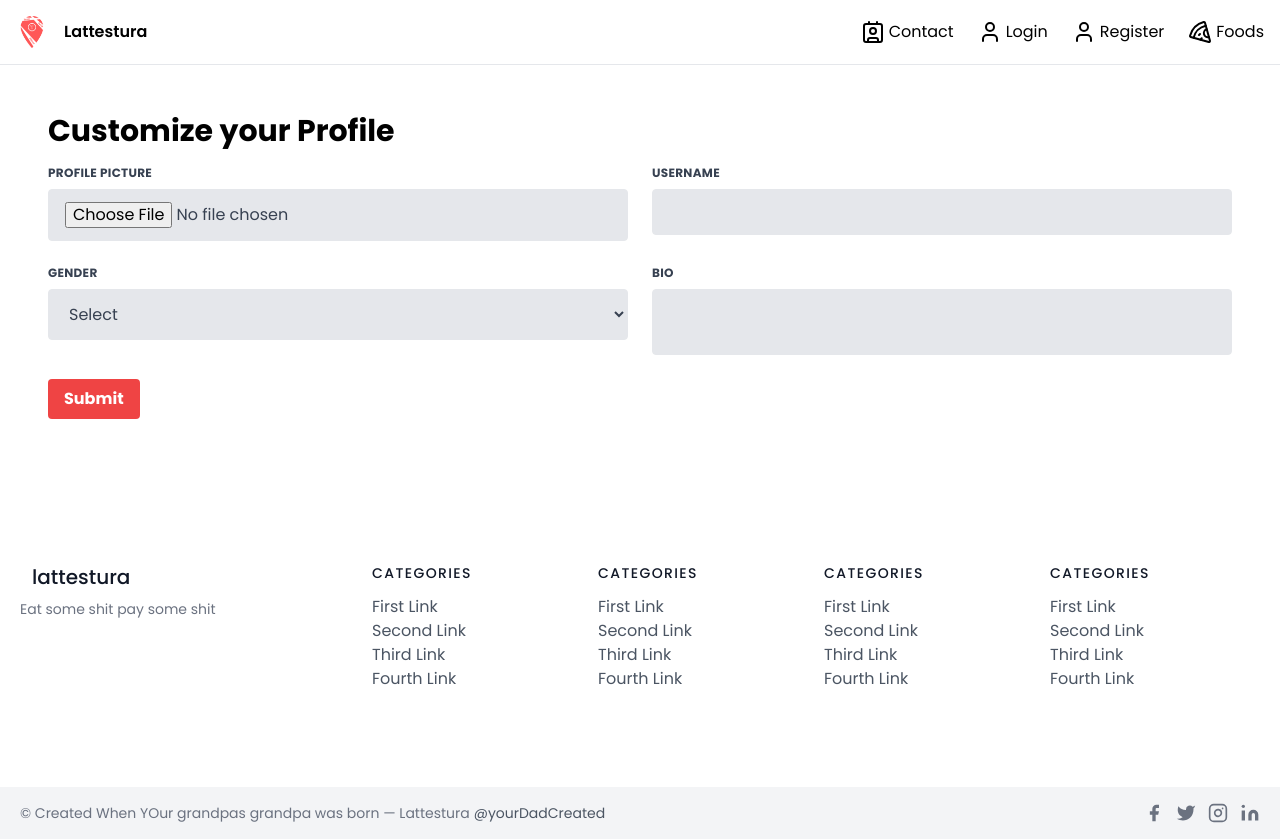
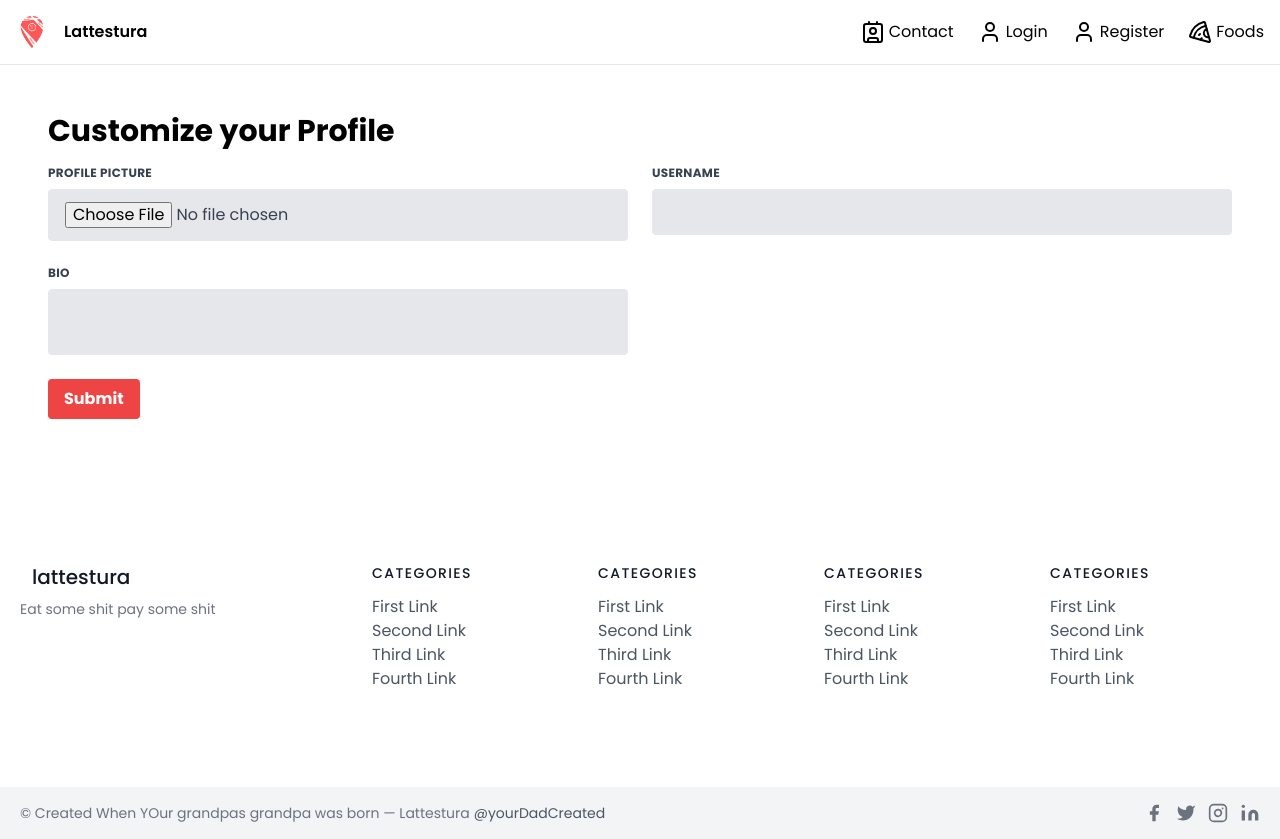
Before and after one commit to tasin-dev-pro/jsm_contest_fr_1, a React (Vite) app: page /onboarding in a window 1280 px wide. Built offline with nearby package versions, Linux system fonts and the light colour scheme; no server answers.

Commit message:
oboarding

```diff
--- a/src/components/Onboarding.jsx
+++ b/src/components/Onboarding.jsx
@@ -4,8 +4,7 @@ import { UserContext } from '../UserContext';
 function OnboardingPage() {
   const { responseImg, setResponseImg } = useContext(UserContext);
   const [profilePicture, setProfilePicture] = useState(null);
-  const [username, setUsername] = useState('');
-  const [gender, setGender] = useState('');
+  const [username, setUsername] = useState('')
   const [bio, setBio] = useState('');
 
   const handleSubmit = async (e) => {
@@ -32,7 +31,7 @@ function OnboardingPage() {
       console.error('Error uploading to Cloudinary:', error);
     }
 
-    console.log('Form submitted:', { profilePicture, username, gender, bio });
+    console.log('Form submitted:', { profilePicture, username, bio });
   };
 
   useEffect(() => {
@@ -82,25 +81,6 @@ function OnboardingPage() {
           </div>
         </div>
         <div className="flex flex-wrap -mx-3 mb-6">
-          <div className="w-full md:w-1/2 px-3 mb-6 md:mb-0">
-            <label
-              className="block uppercase tracking-wide text-gray-700 text-xs font-bold mb-2"
-              htmlFor="gender"
-            >
-              Gender
-            </label>
-            <select
-              className="block w-full bg-gray-200 text-gray-700 border border-gray-200 rounded py-3 px-4 leading-tight focus:outline-none focus:bg-white"
-              id="gender"
-              value={gender}
-              onChange={(e) => setGender(e.target.value)}
-            >
-              <option value="">Select</option>
-              <option value="male">Male</option>
-              <option value="female">Female</option>
-              <option value="other">Other</option>
-            </select>
-          </div>
           <div className="w-full md:w-1/2 px-3">
             <label
               className="block uppercase tracking-wide text-gray-700 text-xs font-bold mb-2"
```
